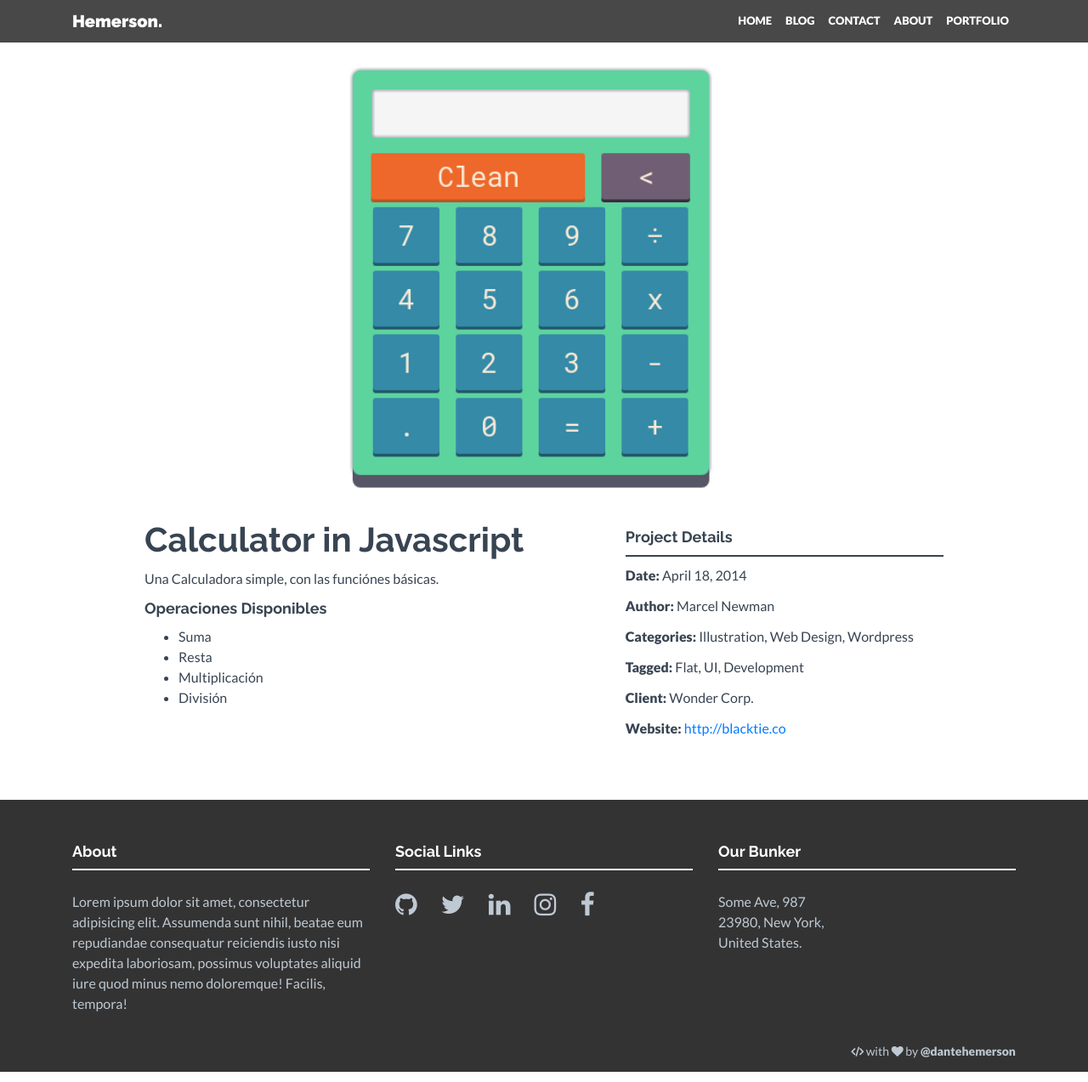
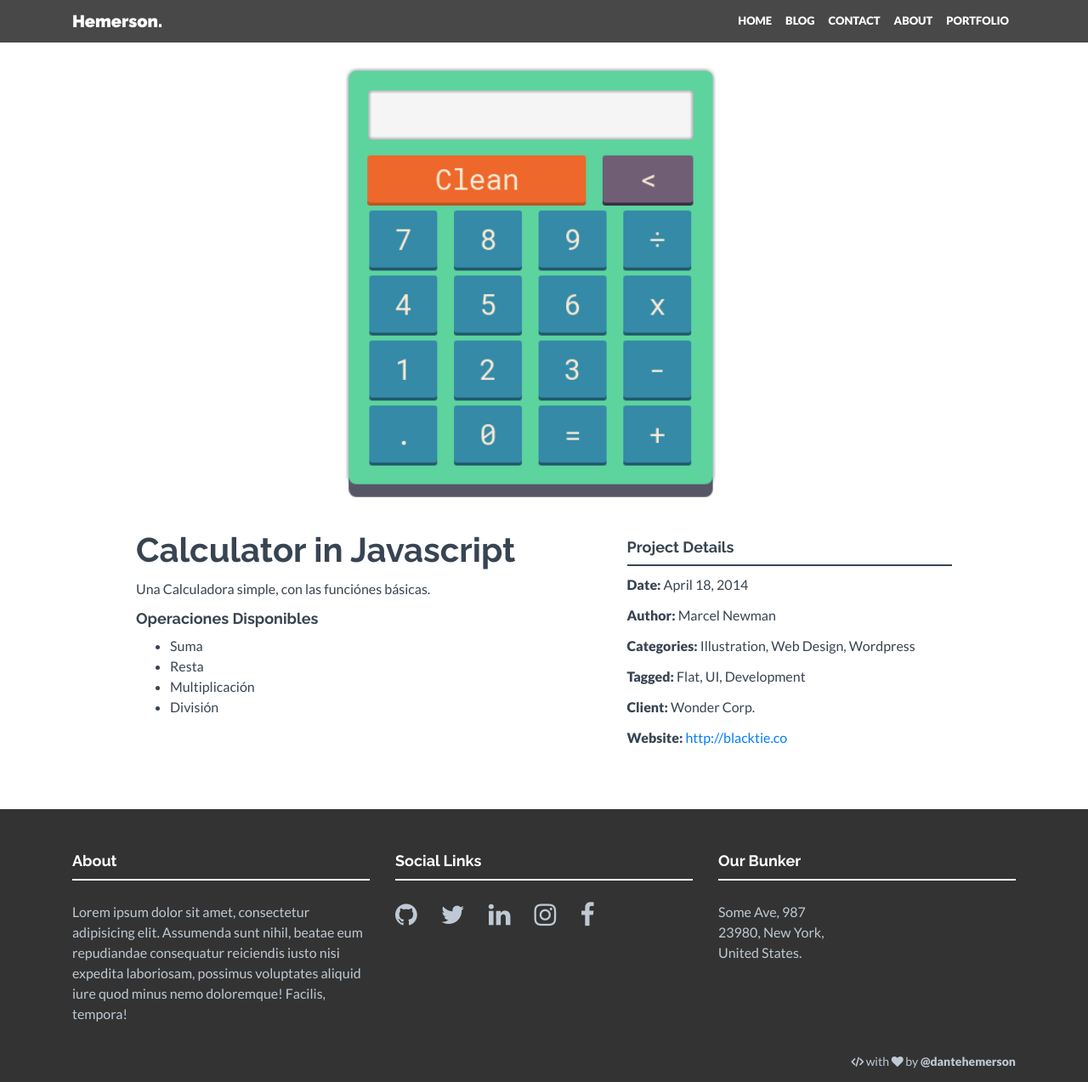
Before and after one commit to dantehemerson/dantito, a Jekyll site: the page built from projects/_posts/1017-07-14-A-Simple-calculator-in-Javascript.md, in a window 1280 px wide and 1273 px high. Shown: the whole window at 85% size. Built offline with Jekyll 4.4.1, drawn with Linux system fonts in a browser that asks for light colours.

Commit message:
Actualizando los proyectos2

```diff
--- a/_sass/_common.scss
+++ b/_sass/_common.scss
@@ -338,8 +338,8 @@ button {
   margin-right: auto;
   margin-left: auto;
   max-width: 1160px; /* or 950px */
-  padding-left: 25px;
-  padding-right: 25px;
+  // padding-left: 25px;
+  // padding-right: 25px;
 }
 .container-fluid.project-container {
   max-width: 990px; /* or 950px */
```
